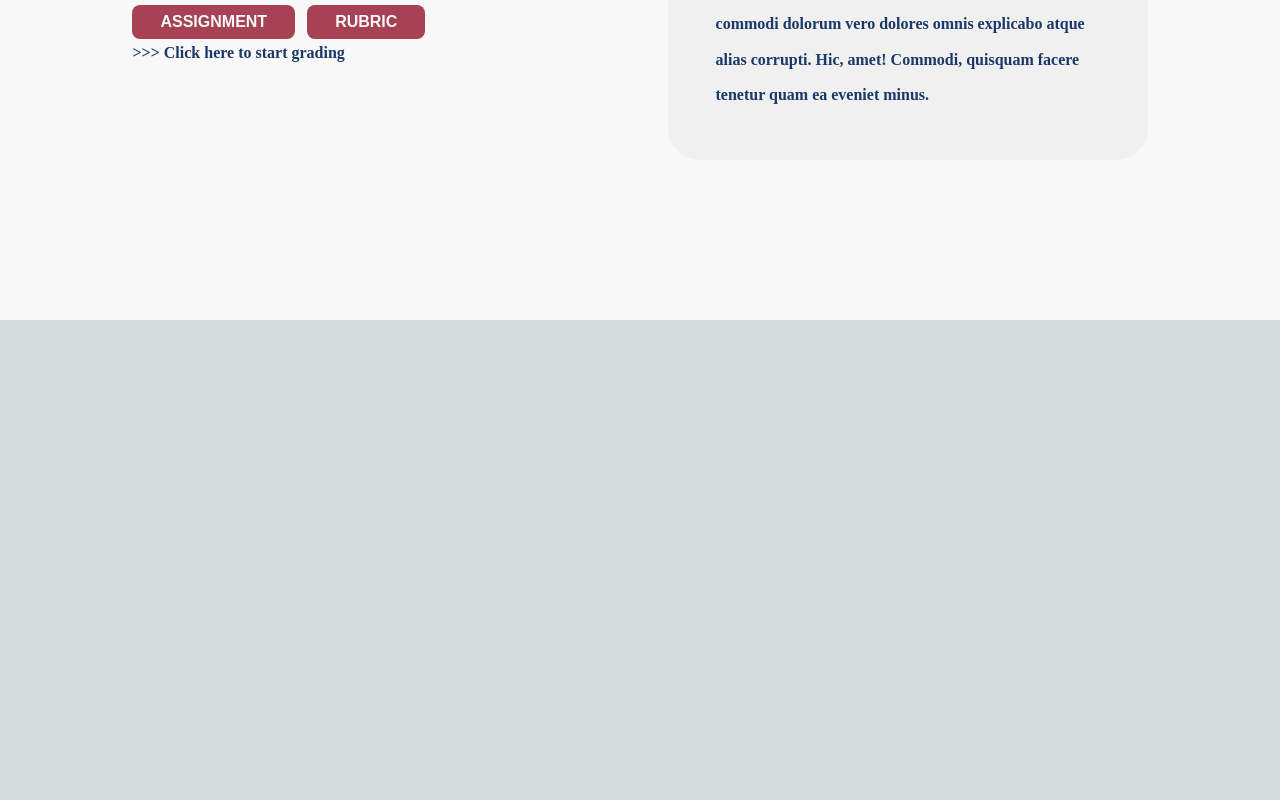
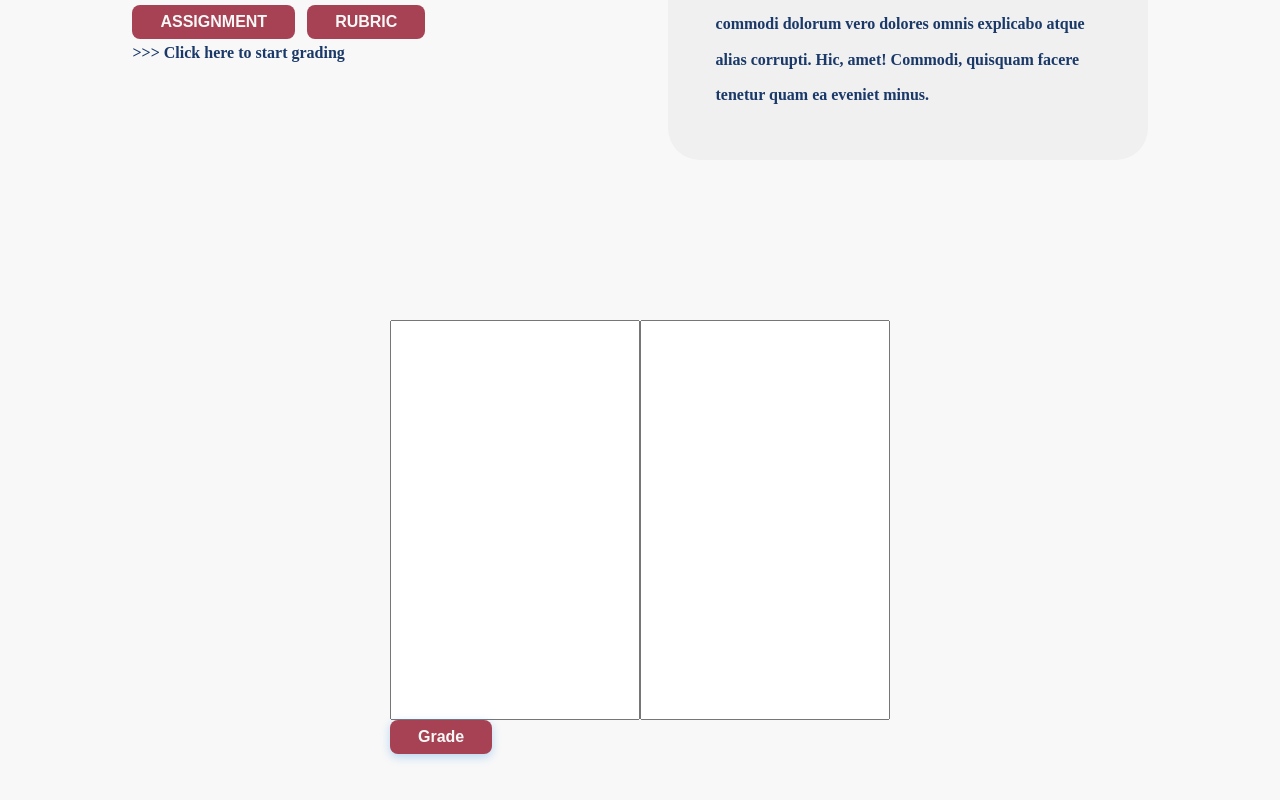
Before and after one commit to kcbavana/studyspot, a Next.js app in the folder web/web/: page / in a window 1280 px wide. Shown: the part 522-1322 px from the top of the page. Before the commit the page ends 842 px from the top, so only its background shows below. Built offline with nearby package versions, Linux system fonts and the light colour scheme.

Commit message:
Component to get grade is working now

```diff
--- a/web/web/components/submission.js
+++ b/web/web/components/submission.js
@@ -1,9 +1,9 @@
 import React, { useState } from 'react';
 import styled from "styled-components"
 
-const styledContainer = styled.div`
+const StyledContainer = styled.div`
     min-height: 200px;
-
+    width: 500px;
 `
 
 
@@ -23,9 +23,12 @@ const StyledButton = styled.button`
   }
 `;
 
+
+
 export default function submission() {
   const [text1, setText1] = useState('');
   const [text2, setText2] = useState('');
+  const [text3, setText3] = useState('');
 
   const handleText1Change = (event) => {
     setText1(event.target.value);
@@ -35,19 +38,35 @@ export default function submission() {
     setText2(event.target.value);
   };
 
-  const handleSubmit = () => {
+  const handleSubmit = async () => {
     // Handle submission logic here
     console.log('Text 1:', text1);
     console.log('Text 2:', text2);
+    try {
+      const response = await fetch('/api/getResults', {
+        method: 'POST',
+        headers: {
+          'Content-Type': 'application/json'
+        },
+        body: JSON.stringify({assignment: text1, rubric: text2})
+      });
+      const data = await response.json(); // Wait for JSON data to be parsed
+      console.log(data['choices'][0]['text']);
+      setText3(data['choices'][0]['text']);
+    } catch (error) {
+      // Handle error here
+      setText3(error);
+    }
   };
 
   return (
-    <styledContainer>
+    <StyledContainer>
       <div style={{ display: 'flex', height: "400px"}}>
         <input type="text" value={text1} onChange={handleText1Change} style={{ flex: 1 }} />
         <input type="text" value={text2} onChange={handleText2Change} style={{ flex: 1 }} />
       </div>
       <StyledButton onClick={handleSubmit}>Grade</StyledButton>
-    </styledContainer>
+      <div>{text3}</div>
+    </StyledContainer>
   );
 }
--- a/web/web/pages/api/getResults.js
+++ b/web/web/pages/api/getResults.js
@@ -20,7 +20,6 @@ export default async (req, res) => {
             presence_penalty: 0.6,
             stop: [" Human:", " AI:"]
         }
-        console.log(apiBody)
 
         // Send the API request
         const response = await fetch('https://api.openai.com/v1/completions', {
--- a/web/web/pages/index.tsx
+++ b/web/web/pages/index.tsx
@@ -1,7 +1,12 @@
 import React, { useEffect, useState } from "react";
 import styled from "styled-components";
+import Submission from "../components/submission"
 
 import Navbar from "../components/navbar";
+
+const StyledSubmissionContainer = styled.div`
+    height: 500px;
+`
 
 const Container = styled.div`
   width: 100%;
@@ -155,6 +160,9 @@ export default function home() {
           alias corrupti. Hic, amet! Commodi, quisquam facere tenetur quam ea
           eveniet minus.
         </p>
+        <StyledSubmissionContainer>
+          <Submission/>
+        </StyledSubmissionContainer>
       </div>
     </Container>
   );
```
